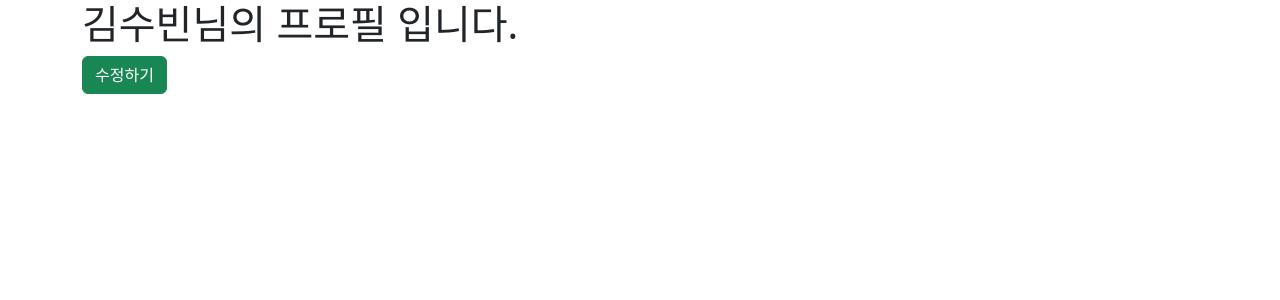
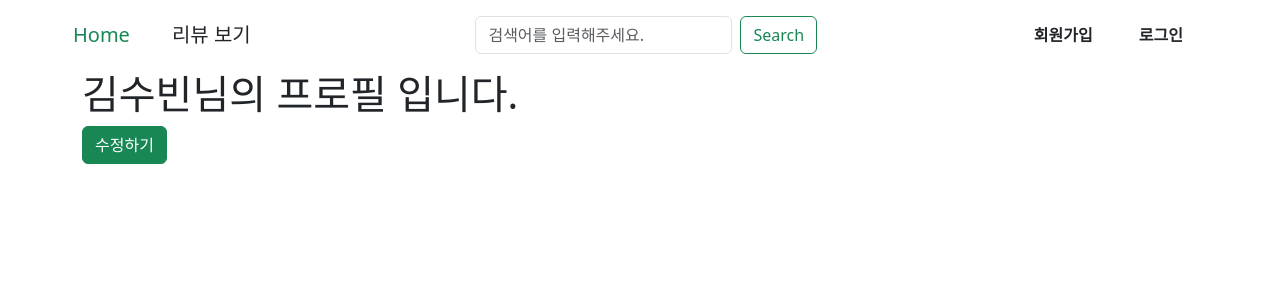
Before and after one commit to buzzzlight/django-pair-04, a Django app: page /accounts/2/ in a window 1280 px wide. Shown: the top 300 px of the page. Run offline with Django 3.2, Linux system fonts and the light colour scheme; data comes from the database, SQL or seed files in the repository; both versions use the stored data as it was after the commit; some libraries are stand-ins or nearby versions.

Commit message:
add navbar

```diff
--- a/templates/base.html
+++ b/templates/base.html
@@ -10,6 +10,33 @@
   {% bootstrap_css %}
 </head>
 <body>
+  <nav class="navbar navbar-expand-lg bg-none px-5">
+    <div class="container-fluid">
+      <a class="navbar-brand btn text-success" href="">Home</a>
+      <a class="navbar-brand btn text-dark" href="">리뷰 보기</a>
+      {% if request.user.is_authenticated %}
+        <a class="navbar-brand btn text-dark" href="">리뷰 작성</a>
+      {% endif %}
+      <form class="ms-auto d-flex" role="search" action="">
+        <input class="form-control me-2" type="search" placeholder="검색어를 입력해주세요." aria-label="Search" name="search">
+        <button class="btn btn-outline-success" type="submit">Search</button>
+      </form>
+      <ul class="navbar-nav ms-auto me-3 mb-2 mb-lg-0">
+        {% if request.user.is_authenticated %}
+          <li class="nav-item nav-link align-middle">
+            <span class="btn text-success">
+              <a class="text-decoration-none border-none  text-dark fs-5" href="{% url 'accounts:detail' user.pk %}">{{ request.user }}</a>님</span>
+            <a class="btn text-dark text-decoration-none" href="{% url 'accounts:logout' %}">로그아웃</a>
+          </li>
+        {% else %}
+          <li class="nav-item nav-link align-middle">
+            <a class="text-decoration-none fw-bold btn me-3" href="{% url 'accounts:signup' %}">회원가입</a>
+            <a class="text-decoration-none fw-bold btn" href="{% url 'accounts:login' %}">로그인</a>
+          </li>
+        {% endif %}
+      </ul>
+    </div>
+  </nav>
   <div class="container">
     {% block content %}
     {% endblock content %}
```
Also changed, not shown: db.sqlite3.
